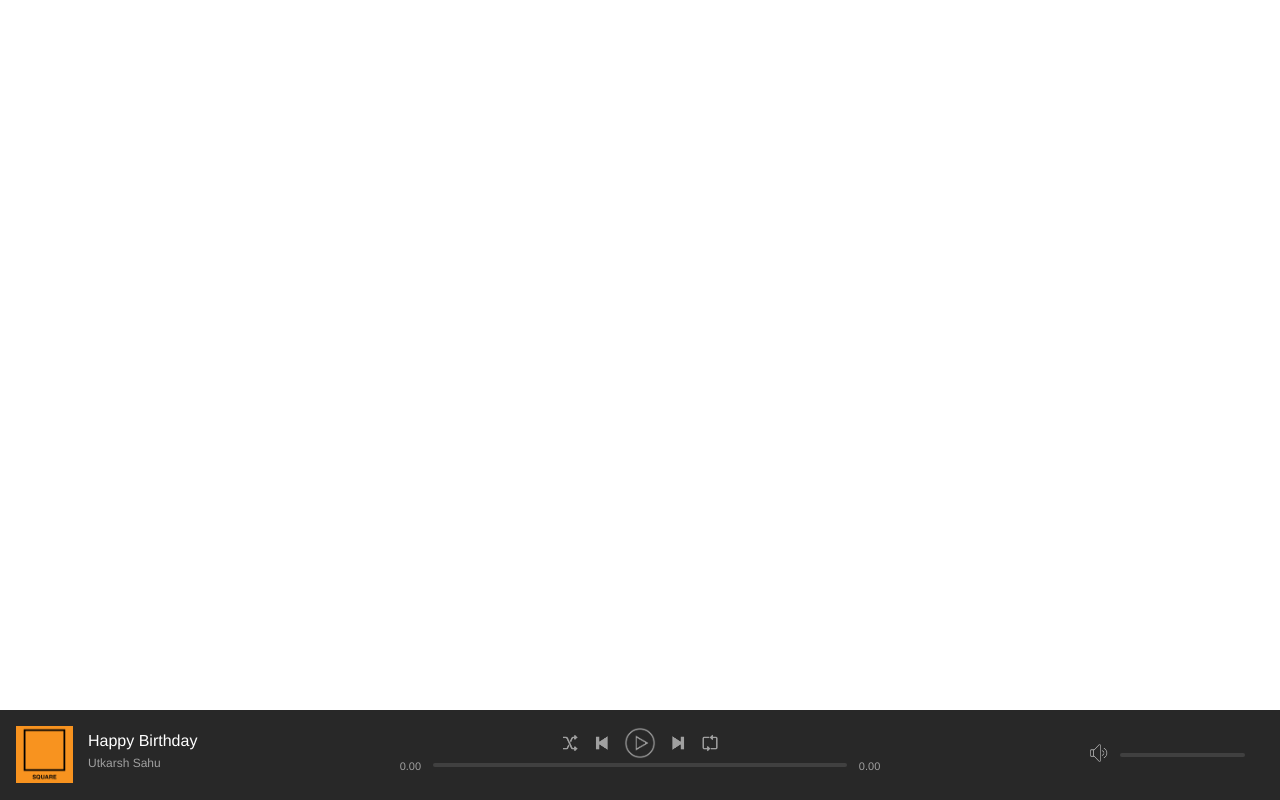
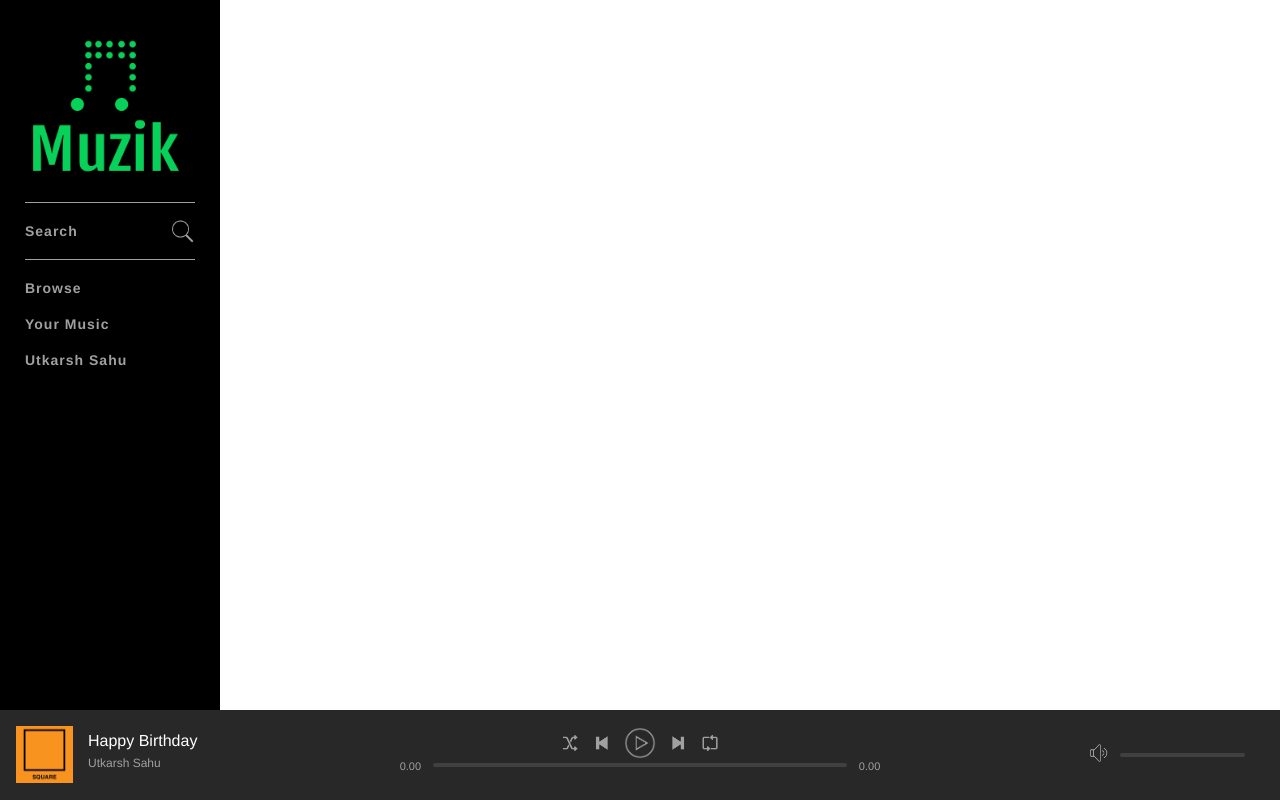
Before and after one commit to utkarshsahu101/Muzik, a PHP site: page / in a window 1280 px wide. Run offline with PHP 8.4, Linux system fonts and the light colour scheme; the visitor is signed in with stand-in values (Sample User, id 1).

Commit message:
navbar is added

```diff
--- a/assets/css/style.css
+++ b/assets/css/style.css
@@ -143,3 +143,59 @@ body {
 .volumeBar .progressBar {
   width: 125px;
 }
+
+#topContainer {
+  min-height: 100%;
+  width: 100%;
+}
+
+#navBarContainer {
+  background-color: #000;
+  width: 220px;
+  height: 100vh;
+  position: fixed;
+  top: 0;
+  left: 0;
+}
+
+.navBar {
+  padding: 25px;
+  display: flex;
+  flex-direction: column;
+  -ms-flex-direction: column;
+}
+
+.logo img {
+  width: 162px;
+  margin-bottom: 15px;
+}
+
+.navBar .group {
+  border-top: 1px solid #a0a0a0;
+  padding: 10px 0;
+}
+
+.navItem {
+  padding: 10px 0;
+  font-size: 14px;
+  font-weight: 700;
+  display: block;
+  letter-spacing: 1px;
+  position: relative;
+}
+
+.navItemLink {
+  color: #a0a0a0;
+  text-decoration: none;
+}
+
+.navItemLink:hover {
+  color: #fff;
+}
+
+.navItemLink .icon {
+  position: absolute;
+  right: 0;
+  top: 6px;
+  width: 25px;
+}
--- a/index.php
+++ b/index.php
@@ -19,6 +19,34 @@ else {
 </head>
 
 <body>
+    <div id="mainContainer">
+        <div id="topContainer">
+            <div id="navBarContainer">
+                <nav class="navBar">
+                    <a href="index.php" class="logo">
+                        <img src="assets/images/logo.png" alt="">
+                    </a>
+                    <div class="group">
+                        <div class="navItem">
+                            <a href="search.php" class="navItemLink">Search
+                                <img src="assets/images/icons/search.png" class="icon" alt="Search">
+                            </a>
+                        </div>
+                    </div>
+                    <div class="group">
+                        <div class="navItem">
+                            <a href="browse.php" class="navItemLink">Browse</a>
+                        </div>
+                        <div class="navItem">
+                            <a href="yourMusic.php" class="navItemLink">Your Music</a>
+                        </div>
+                        <div class="navItem">
+                            <a href="profile.php" class="navItemLink">Utkarsh Sahu</a>
+                        </div>
+                    </div>
+                </nav>
+            </div>
+        </div>
         <div id="nowPlayingBarContainer">
             <div id="nowPlayingBar">
                 <div id="nowPlayingLeft">
@@ -89,6 +117,9 @@ else {
                     </div>
                 </div>
             </div>
+
+
+        </div>
     </div>
 </body>
 </html>
```
Also changed, not shown: assets/images/logo.png (added). Lines whose indentation alone changed are shown as unchanged.
